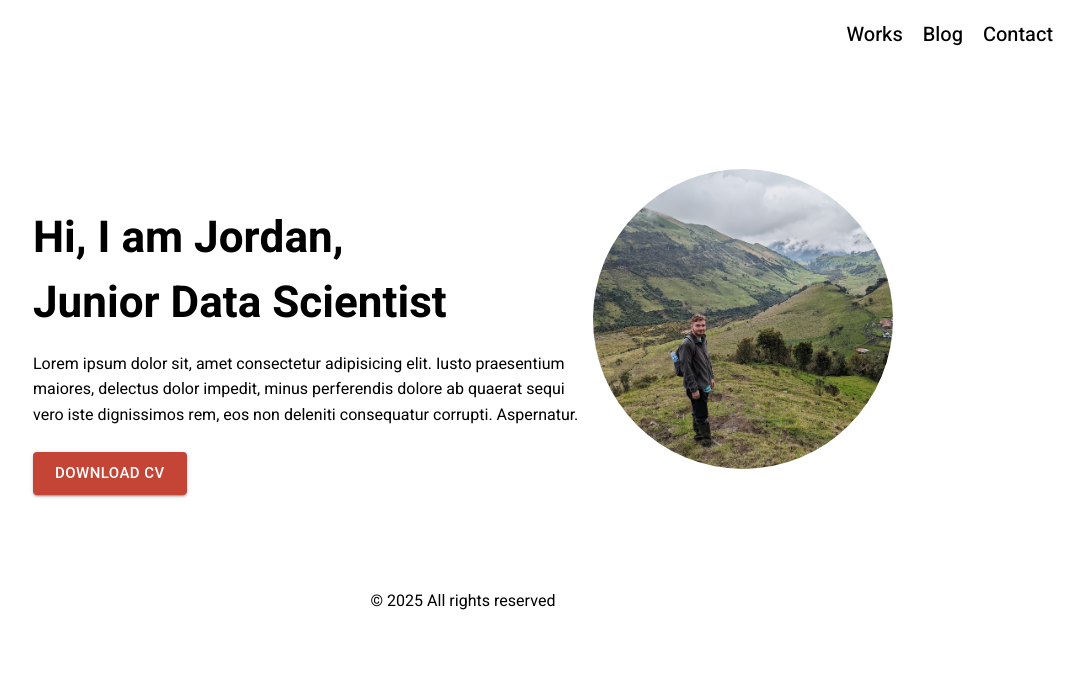
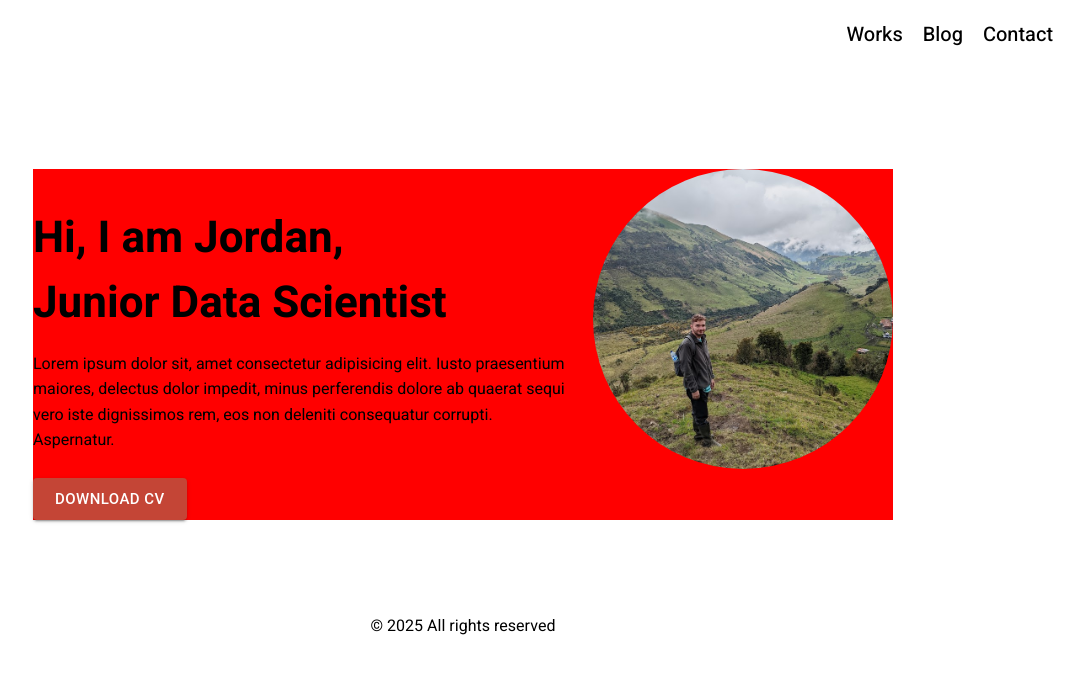
Before and after one commit to jordansp99/portfolio, a React (Vite) app: page / in a window 1280 px wide. Shown: the top 674 px of the page, without its empty margins (177-1261 px from the left). Built offline with nearby package versions, Linux system fonts and the light colour scheme.

Commit message:
added gap

```diff
--- a/src/profile.css
+++ b/src/profile.css
@@ -4,8 +4,10 @@
 .container{
     max-width: 860px;
     margin: 0 auto;
+    background-color: red;
 }
+
 .promo_row{
     display:flex;
-
+    gap: 25px;
 }
```
